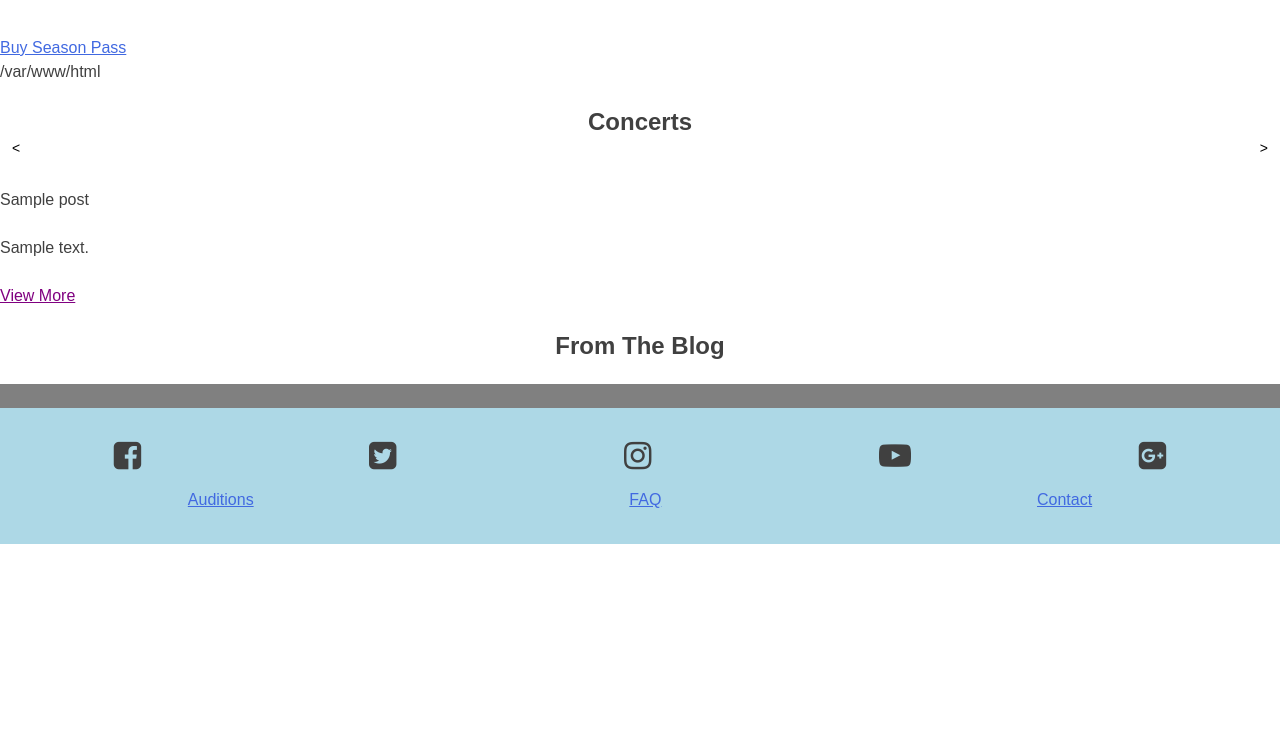
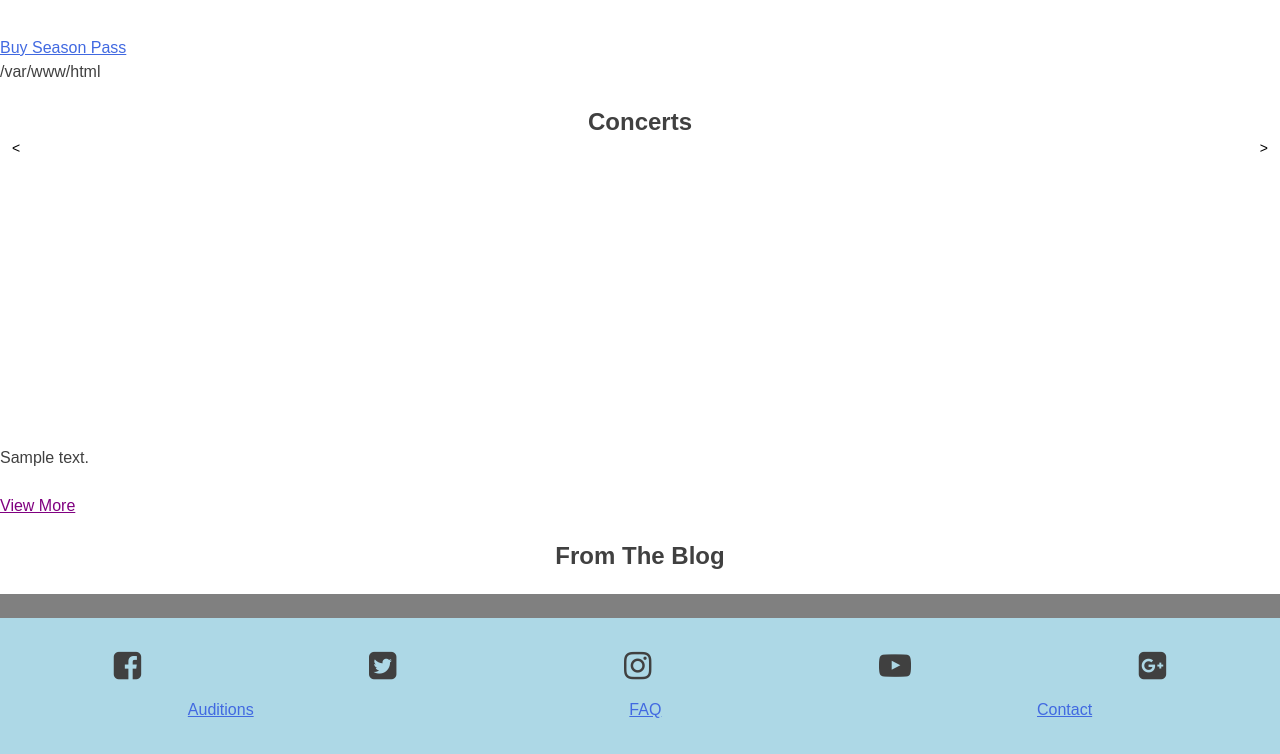
Before and after one commit to CodeTheChangeUBC/vcs, a WordPress theme: template themes/vcs/front-page.php in a window 1280 px wide. Shown: the part 86-840 px from the top of the page. Before the commit the page ends 630 px from the top, so only its background shows below. Run offline with PHP 8.4 and a stand-in for WordPress, Linux system fonts and the light colour scheme; the site name, menu and one post (Sample post) are stand-ins, and other content is empty.

Commit message:
m.concert carousel text/img positioned

```diff
--- a/themes/vcs/src/sass/_front-page.scss
+++ b/themes/vcs/src/sass/_front-page.scss
@@ -20,5 +20,30 @@
             color: #000;
             opacity: 1;
         }
+        .concert-post-head {
+            position: relative;
+            height: 250px;
+            display: flex;
+            justify-content: center;
+            overflow: hidden;
+            img {
+                position: absolute;
+                height: 250px;
+                max-width: none;
+                width: auto;
+            }
+            .concert-title {
+                position: absolute;
+                color: #fff;
+                top: 0;
+                left: 0;
+            }
+            .concert-date {
+                position: absolute;
+                color: #fff;
+                bottom: 0;
+                left: 0;
+            }
+        }
     }
 }
--- a/themes/vcs/style.css
+++ b/themes/vcs/style.css
@@ -762,6 +762,31 @@ h2 {
     background: none;
     color: #000;
     opacity: 1; }
+  .home #concert-carousel .concert-post-head {
+    position: relative;
+    height: 250px;
+    display: -webkit-box;
+    display: -ms-flexbox;
+    display: flex;
+    -webkit-box-pack: center;
+        -ms-flex-pack: center;
+            justify-content: center;
+    overflow: hidden; }
+    .home #concert-carousel .concert-post-head img {
+      position: absolute;
+      height: 250px;
+      max-width: none;
+      width: auto; }
+    .home #concert-carousel .concert-post-head .concert-title {
+      position: absolute;
+      color: #fff;
+      top: 0;
+      left: 0; }
+    .home #concert-carousel .concert-post-head .concert-date {
+      position: absolute;
+      color: #fff;
+      bottom: 0;
+      left: 0; }
 
 .page-id-9 {
   background-color: lightsalmon; }
```
Also changed, not shown: themes/vcs/build/css/style.min.css, 1 other file.
